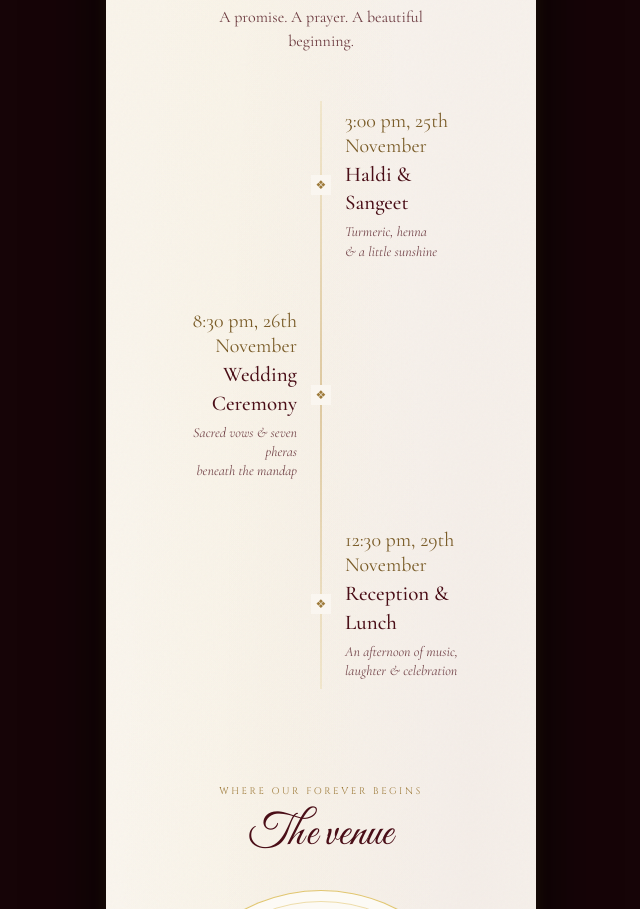
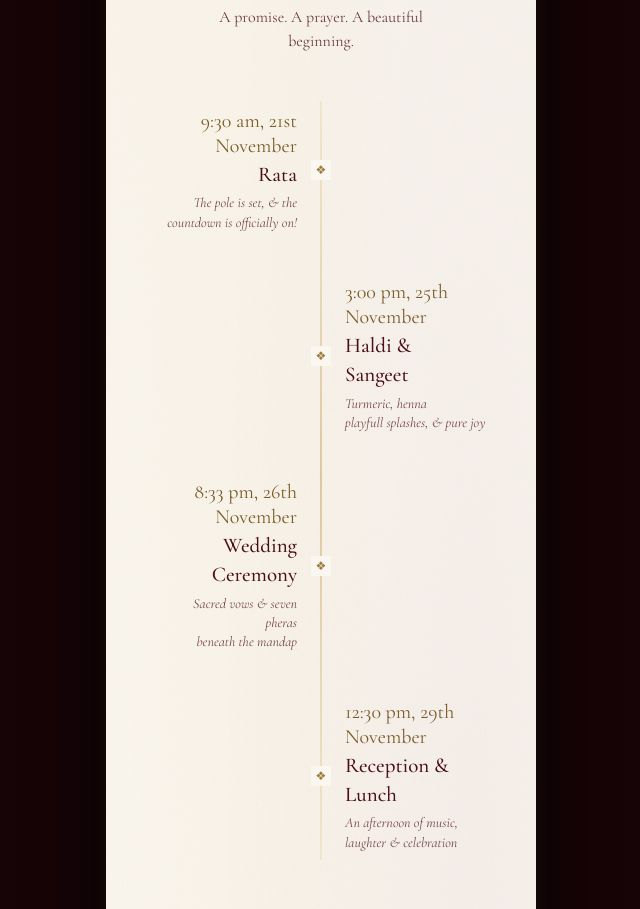
Before and after one commit to idpak/groom_invite, a plain HTML site: page index.html in a window 1280 px wide. Shown: the part 2147-3056 px from the top of the page, without its empty margins (319-959 px from the left). Drawn offline with nearby package versions, Linux system fonts and the light colour scheme.

Commit message:
Updated timings

```diff
--- a/index.html
+++ b/index.html
@@ -738,19 +738,29 @@
       <div class="relative max-w-[350px] mx-auto py-4">
         <div class="absolute left-1/2 top-2 bottom-2 w-[1px] -translate-x-1/2 bg-gradient-to-b from-gold-400/30 via-gold-500 to-gold-400/30"></div>
 
+         <div class="relative grid grid-cols-2 mb-12 items-center reveal-on-scroll">
+          <div class="pr-6 text-right">
+            <p class="font-serif text-[20px] text-gold-700 leading-tight mb-0.5">9:30 am, 21st November</p>
+            <h3 class="font-serif text-[21px] font-medium text-maroon-800 leading-snug mb-1">Rata</h3>
+            <p class="font-serif italic text-[14px] text-maroon-800/75 leading-snug">The pole is set, &amp; the countdown is officially on!</p>
+          </div>
+          <div class="absolute left-1/2 -translate-x-1/2 w-5 h-5 bg-ivory-100 flex items-center justify-center text-gold-600 text-xs">❖</div>
+          <div></div>
+        </div>
+
         <div class="relative grid grid-cols-2 mb-12 items-center reveal-on-scroll">
           <div></div>
           <div class="absolute left-1/2 -translate-x-1/2 w-5 h-5 bg-ivory-100 flex items-center justify-center text-gold-600 text-xs">❖</div>
           <div class="pl-6 text-left">
             <p class="font-serif text-[20px] text-gold-700 leading-tight mb-0.5">3:00 pm, 25th November</p>
             <h3 class="font-serif text-[21px] font-medium text-maroon-800 leading-snug mb-1">Haldi &amp;<br/>Sangeet</h3>
-            <p class="font-serif italic text-[14px] text-maroon-800/75 leading-snug">Turmeric, henna<br/>&amp; a little sunshine</p>
+            <p class="font-serif italic text-[14px] text-maroon-800/75 leading-snug">Turmeric, henna<br/>playfull splashes, &amp; pure joy</p>
           </div>
         </div>
 
         <div class="relative grid grid-cols-2 mb-12 items-center reveal-on-scroll">
           <div class="pr-6 text-right">
-            <p class="font-serif text-[20px] text-gold-700 leading-tight mb-0.5">8:30 pm, 26th November</p>
+            <p class="font-serif text-[20px] text-gold-700 leading-tight mb-0.5">8:33 pm, 26th November</p>
             <h3 class="font-serif text-[21px] font-medium text-maroon-800 leading-snug mb-1">Wedding<br/>Ceremony</h3>
             <p class="font-serif italic text-[14px] text-maroon-800/75 leading-snug">Sacred vows &amp; seven<br/>pheras<br/>beneath the mandap</p>
           </div>
@@ -1396,8 +1406,8 @@
         'BEGIN:VCALENDAR',
         'VERSION:2.0',
         'BEGIN:VEVENT',
-        'DTSTART:20261126T170000Z',
-        'DTEND:20261126T230000Z',
+        'DTSTART:20261126T133000Z',
+        'DTEND:20261126T180000Z',
         'SUMMARY:Deepak & Snigdha\'s Wedding Celebration',
         'DESCRIPTION:With the blessings of our families, we invite you to celebrate the wedding of Deepak & Snigdha.',
         'LOCATION:PVR Prime Convention, Vishakapatnam, Andhra',
```
